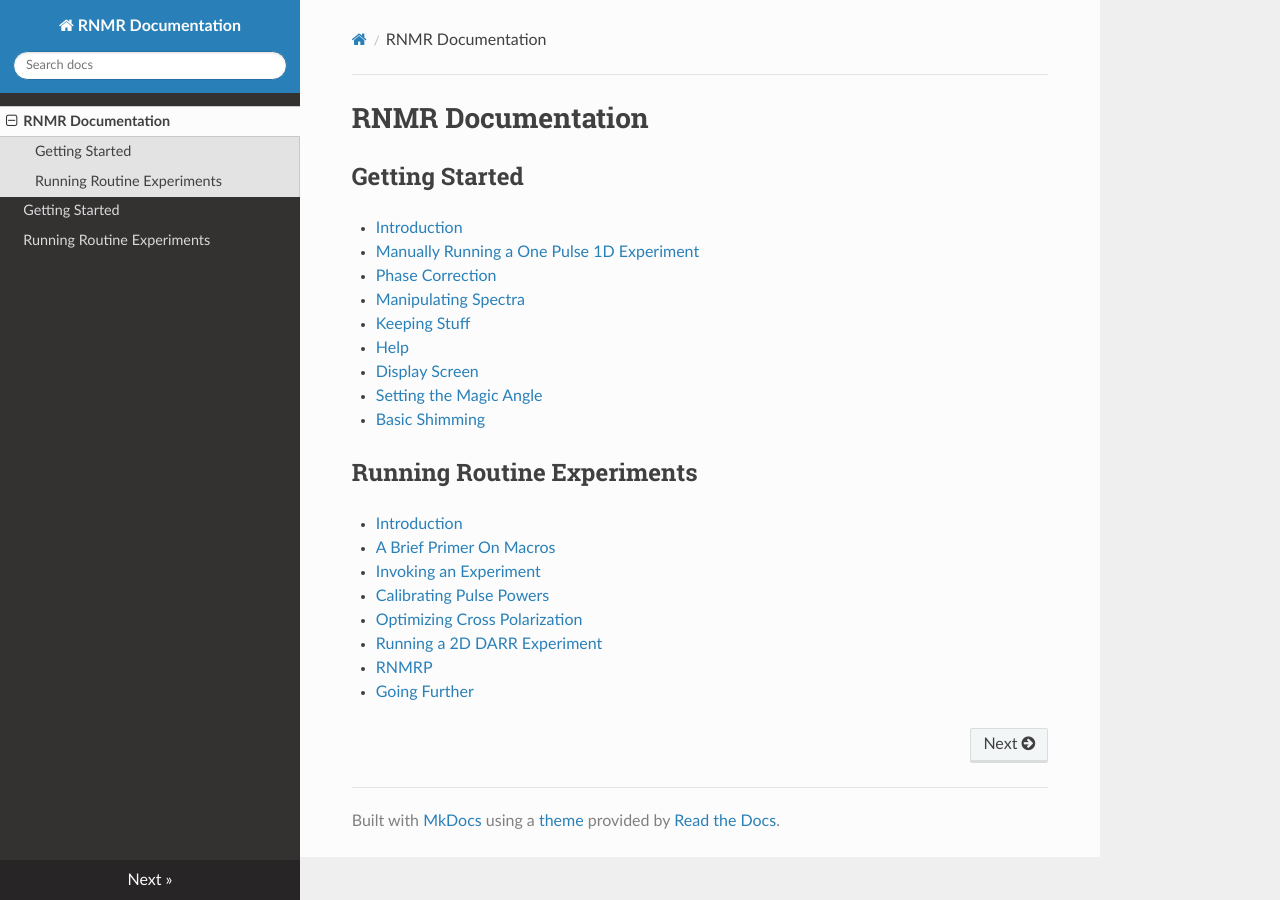
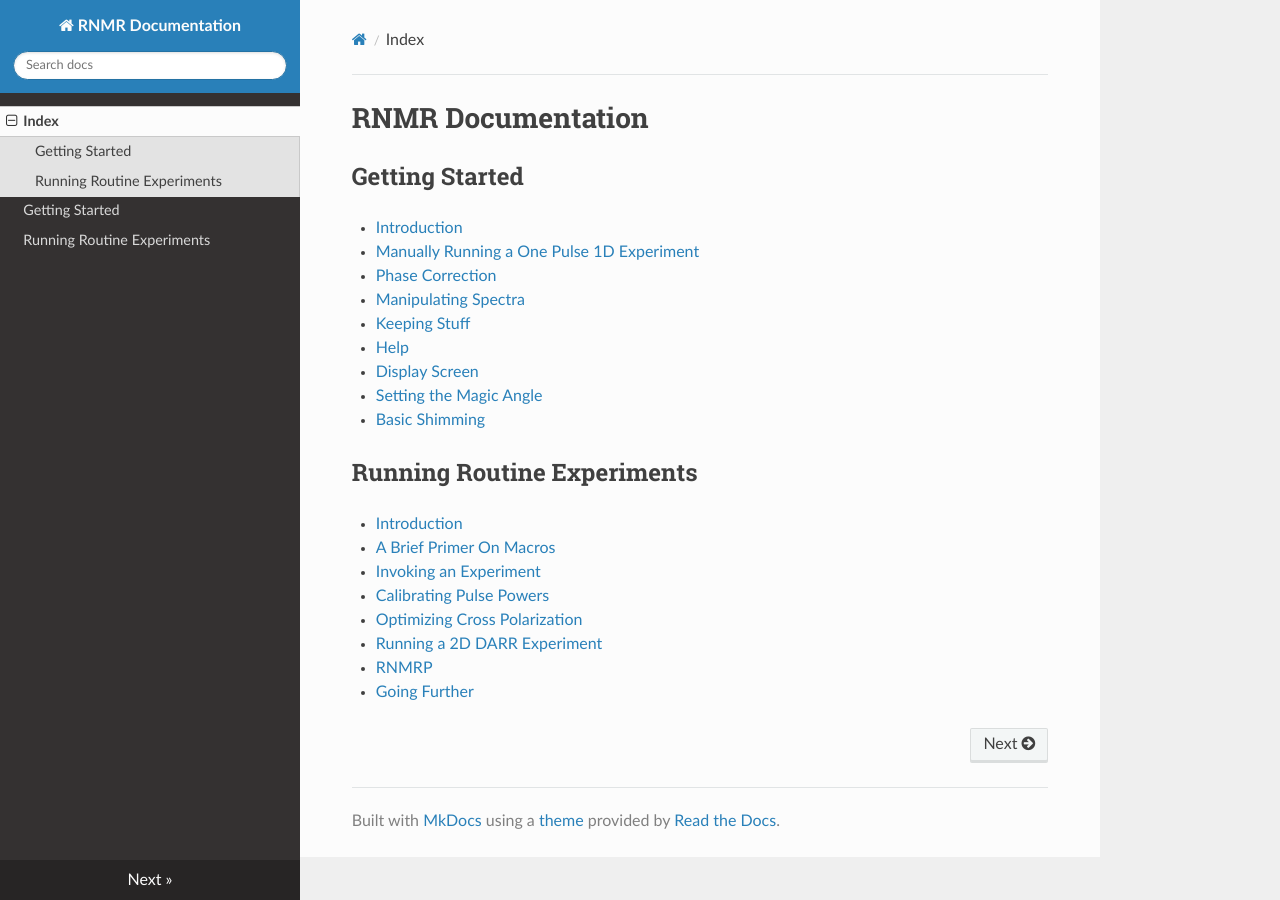
Before and after one commit to bcmichael/RNMR-Docs, an MkDocs documentation site: the page built from docs/index.md, in a window 1280 px wide. Built offline with MkDocs 1.6.1, drawn with Linux system fonts in a browser that asks for light colours; nearby versions of some CDN libraries; old or Windows-style settings are respelled for this version of MkDocs; some of the changed lines change nothing that is shown.

Commit message:
fix the pages section

```diff
--- a/mkdocs.yml
+++ b/mkdocs.yml
@@ -1,10 +1,11 @@
 site_name: RNMR Documentation
 theme: readthedocs
 
-page:
-- ['index.md', 'Index']
-- ['getting_started.md', 'Getting Started']
-- ['running_routine_experiments.md', 'Running Routine Experiments']
+pages:
+- Index: 'index.md'
+- Getting Started: 'getting_started.md'
+- Running Routine Experiments: 'running_routine_experiments.md'
+
 markdown_extensions:
     - toc:
         separator: "_"
```
